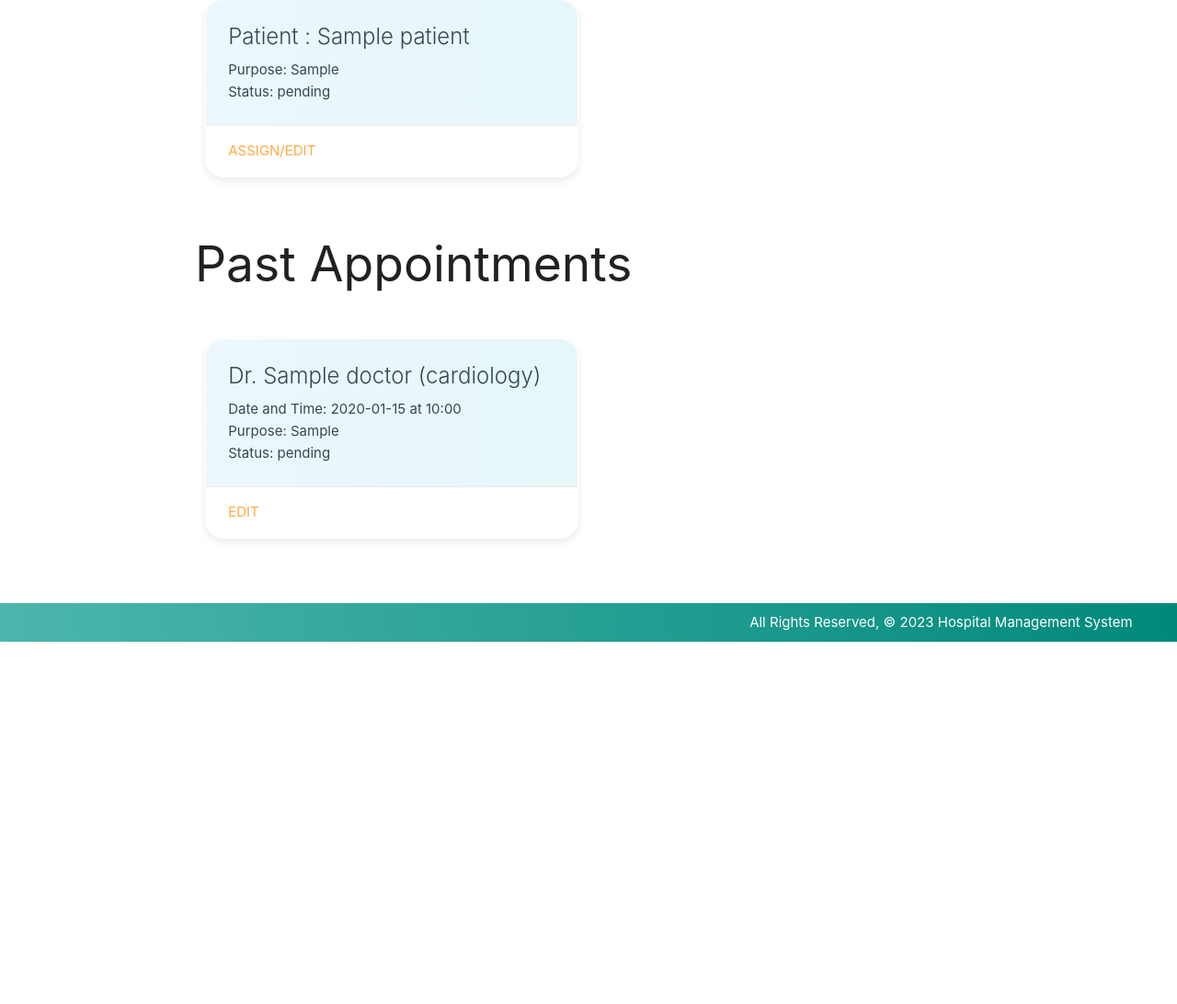
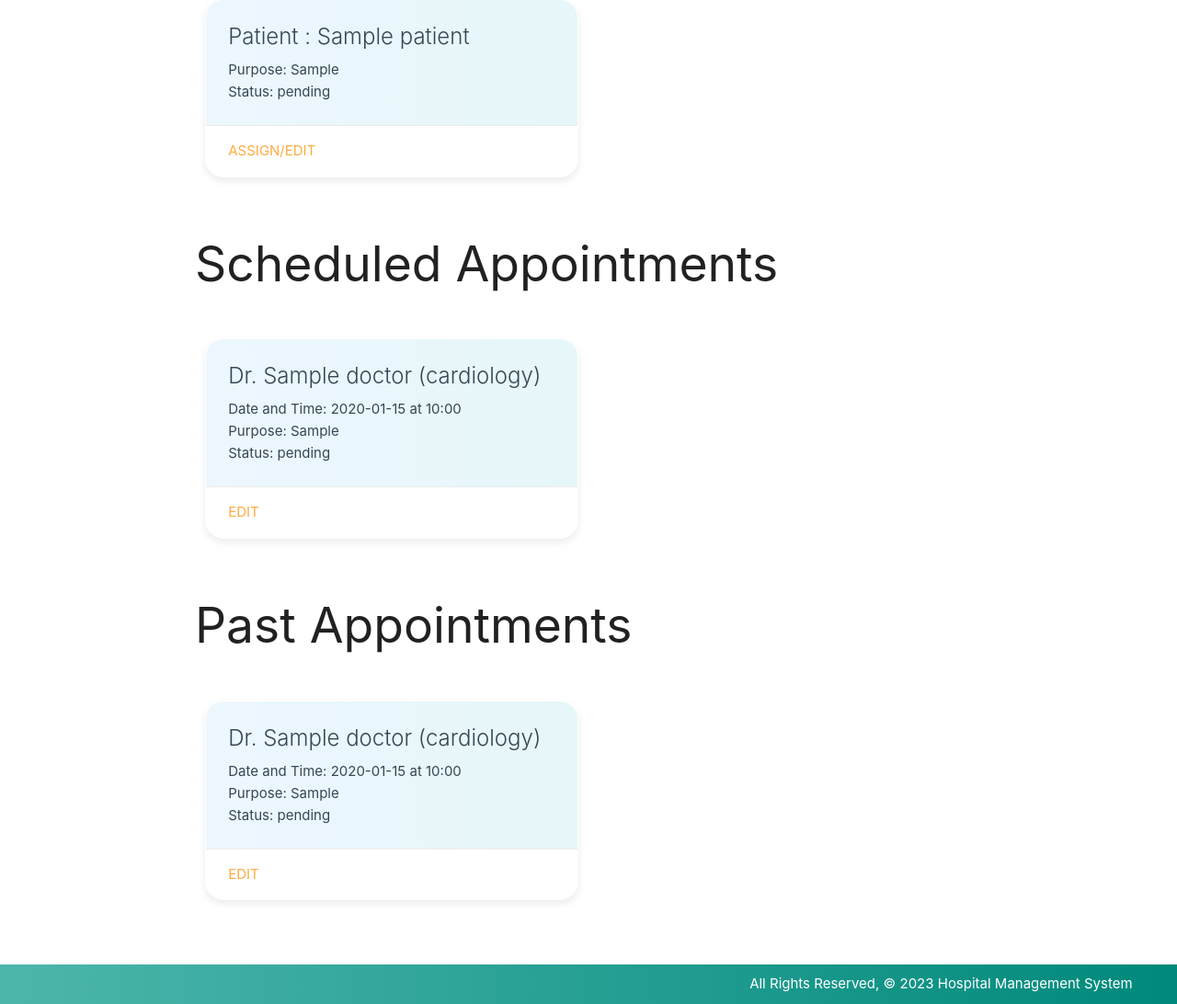
Before and after one commit to PyConqueror/Hospital-Management-System, a Django app: template main_app/templates/manager/index.html in a window 1280 px wide. Shown: the part 325-1417 px from the top of the page at 92% size. Before the commit the page ends 1023 px from the top, so only its background shows below. Run offline with Django 5.2, Linux system fonts and the light colour scheme; the template is opened without the code that fills it: values that come from a table or form of the project are taken from there, others are empty; tables that the repository leaves empty hold one stand-in row (values such as "Sample post").

Commit message:
add scheduled appointment section in the html

```diff
--- a/main_app/templates/manager/index.html
+++ b/main_app/templates/manager/index.html
@@ -21,6 +21,37 @@
     </div>
   {% empty %}
     <p>No appointment requests.</p>
+  {% endfor %}
+</div>
+
+<div class="row">
+  <h2>Scheduled Appointments</h2>
+  {% for appointment in scheduled_appointments %}
+    <div class="col s12 m6">
+      <div class="card">
+        <div class="card-content">
+          <span class="card-title">
+            {% if appointment.doctor %}
+              Dr. {{ appointment.doctor.name }} ({{ appointment.doctor.specialization }})
+            {% else %}
+              Pending Doctor Assignment
+            {% endif %}
+          </span>
+          {% if appointment.date and appointment.time %}
+            <p>Date and Time: {{ appointment.date|date:"Y-m-d" }} at {{ appointment.time|time:"H:i" }}</p>
+          {% else %}
+            <p>Date and Time: Pending Appointment Time</p>
+          {% endif %}
+          <p>Purpose: {{ appointment.purpose }}</p>
+          <p>Status: {{ appointment.status }}</p>
+        </div>
+        <div class="card-action">
+          <a href="{% url 'manager_appointment_edit' appointment.id %}">Edit</a>
+        </div>
+      </div>
+    </div>
+  {% empty %}
+    <p>No Scheduled appointments.</p>
   {% endfor %}
 </div>
 
```
